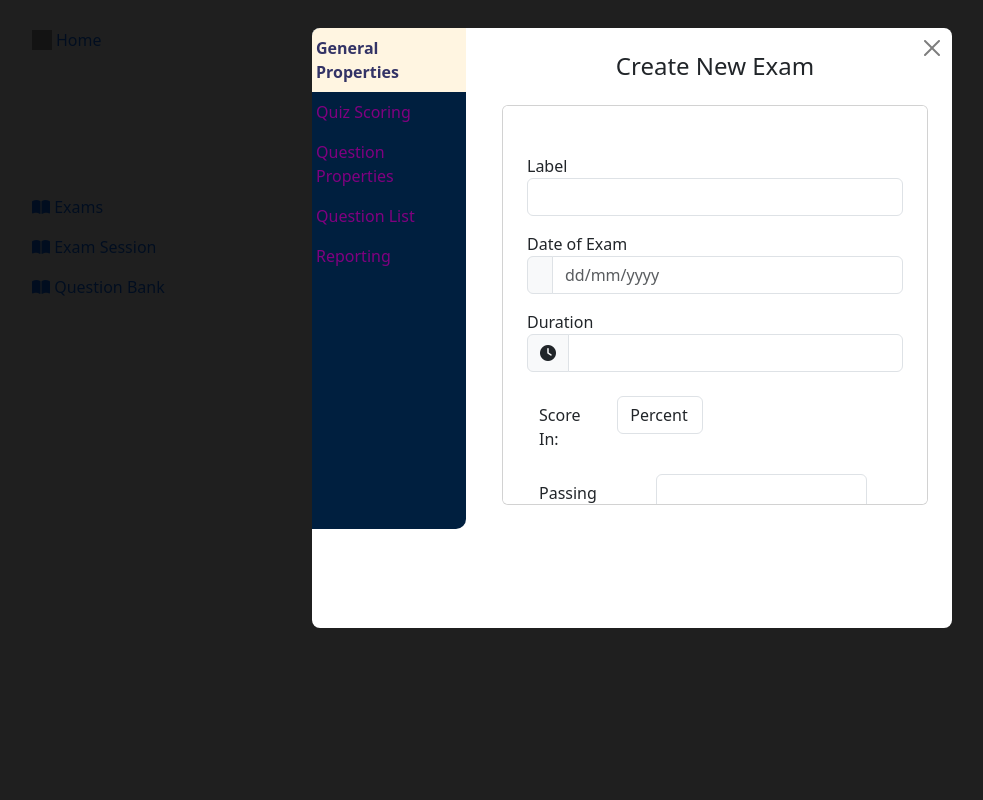
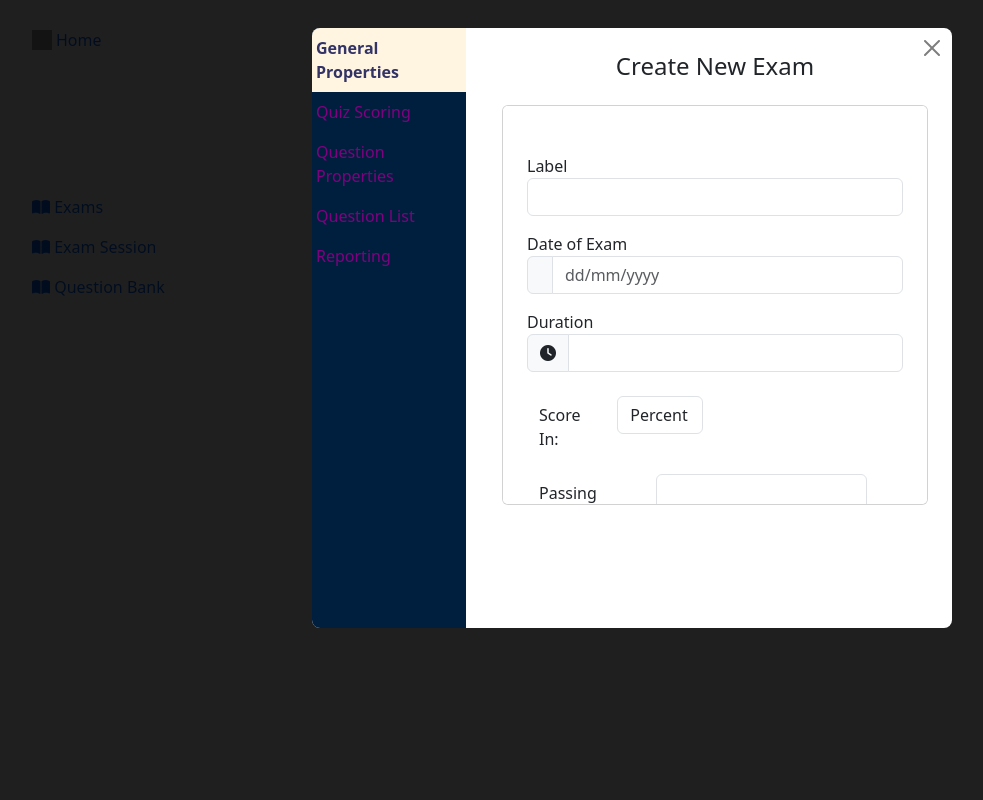
Before and after one commit to sina-soleimani/exam, a Django app: page /exams/list in a window 1280 px wide, after a click on "New Exam". Shown: the whole page, without its empty margins (8-991 px from the left). Run offline with Django 3.2, Linux system fonts and the light colour scheme; data that the repository does not hold is empty; parts of the project's set-up code (start-up, migrations or seed data) failed here and were passed over; some libraries are stand-ins or nearby versions; grey boxes are pictures that could not be loaded.

Commit message:
sidebar height updated

```diff
--- a/static/css/dashboard-styles.css
+++ b/static/css/dashboard-styles.css
@@ -67,7 +67,8 @@
 
 .sidebar-modal {
     border-radius: 10px;
-    background-color: #001f3f
+    background-color: #001f3f;
+    height: 40em;
 }
 
 .incorrect-penalty {
```
